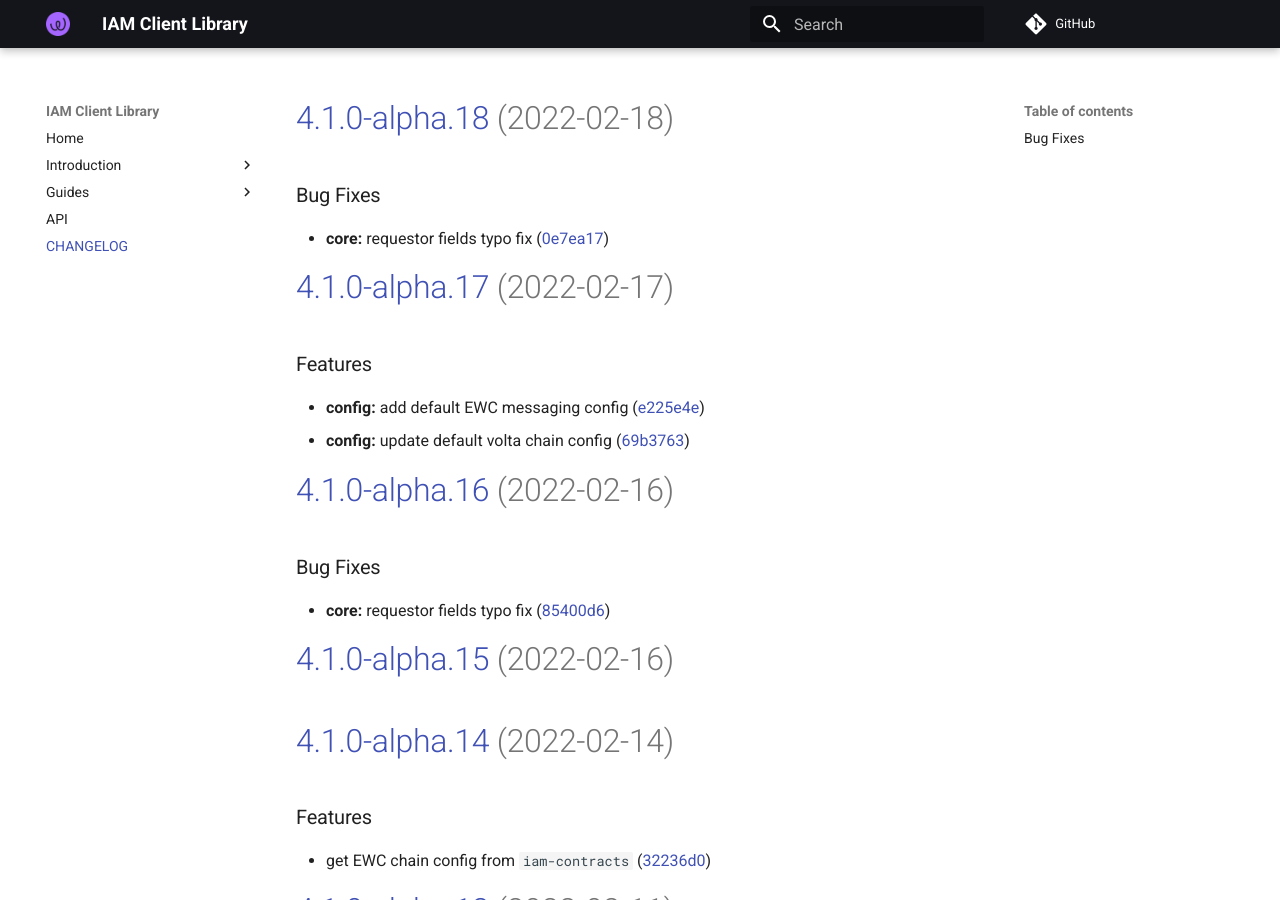
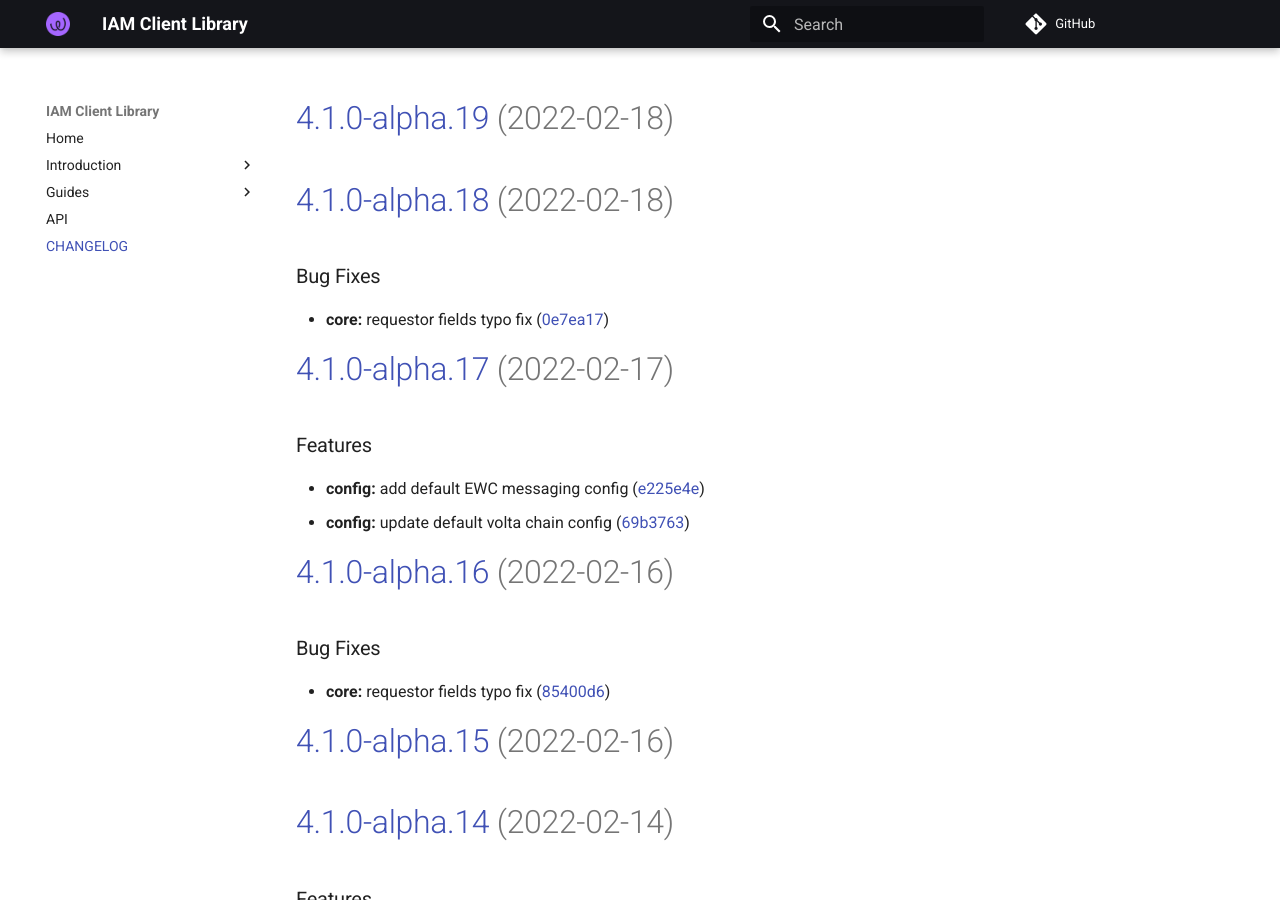
Before and after one commit to energywebfoundation/iam-client-lib, an MkDocs documentation site: the page built from docs/CHANGELOG.md, in a window 1280 px wide and 900 px high. Built offline with MkDocs 1.6.1 and Material for MkDocs 9.7.7, drawn with Linux system fonts in a browser that asks for light colours; comment, search, counter and statistics services are not loaded.

Commit message:
chore(release): 4.1.0-alpha.19 [skip ci]
# [4.1.0-alpha.19](https://github.com/energywebfoundation/iam-client-lib/compare/v4.1.0-alpha.18...v4.1.0-alpha.19) (2022-02-18)

```diff
--- a/docs/CHANGELOG.md
+++ b/docs/CHANGELOG.md
@@ -1,3 +1,5 @@
+# [4.1.0-alpha.19](https://github.com/energywebfoundation/iam-client-lib/compare/v4.1.0-alpha.18...v4.1.0-alpha.19) (2022-02-18)
+
 # [4.1.0-alpha.18](https://github.com/energywebfoundation/iam-client-lib/compare/v4.1.0-alpha.17...v4.1.0-alpha.18) (2022-02-18)
 
 
--- a/package.json
+++ b/package.json
@@ -1,6 +1,6 @@
 {
   "name": "iam-client-lib",
-  "version": "4.1.0-alpha.18",
+  "version": "4.1.0-alpha.19",
   "description": "Library for Decentralized Identity and Access Management",
   "main": "dist/index.js",
   "module": "dist/index.esm.js",
```
